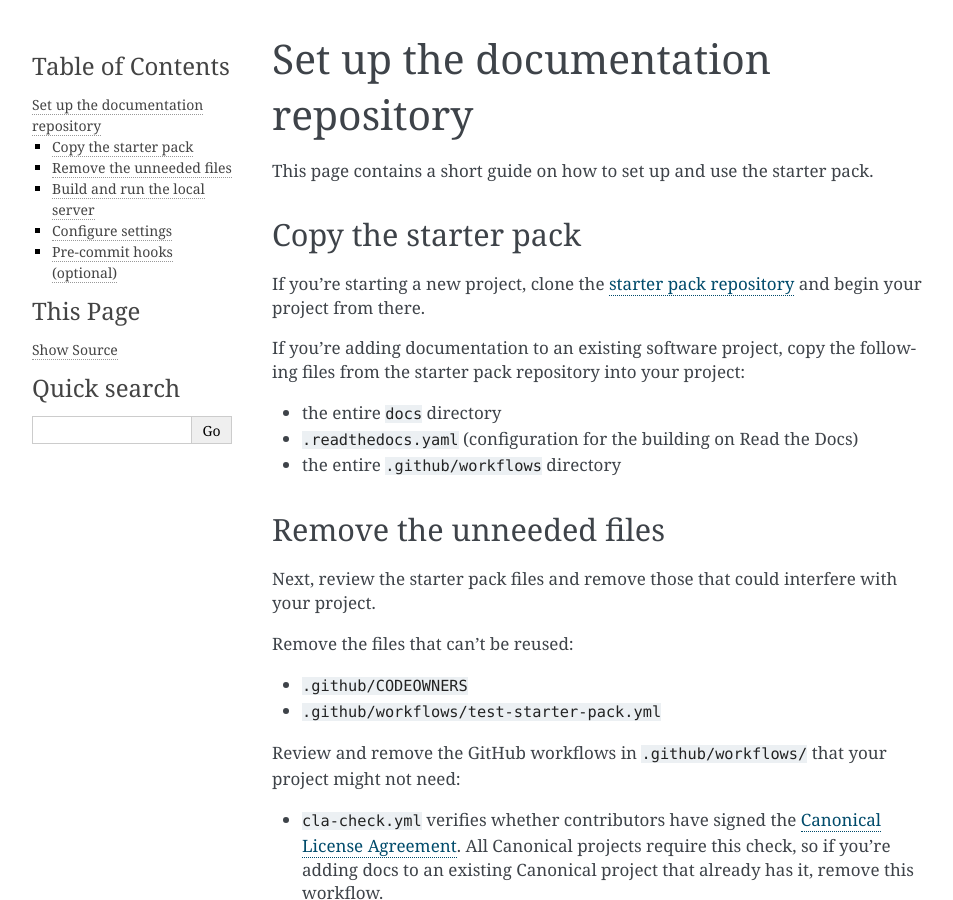
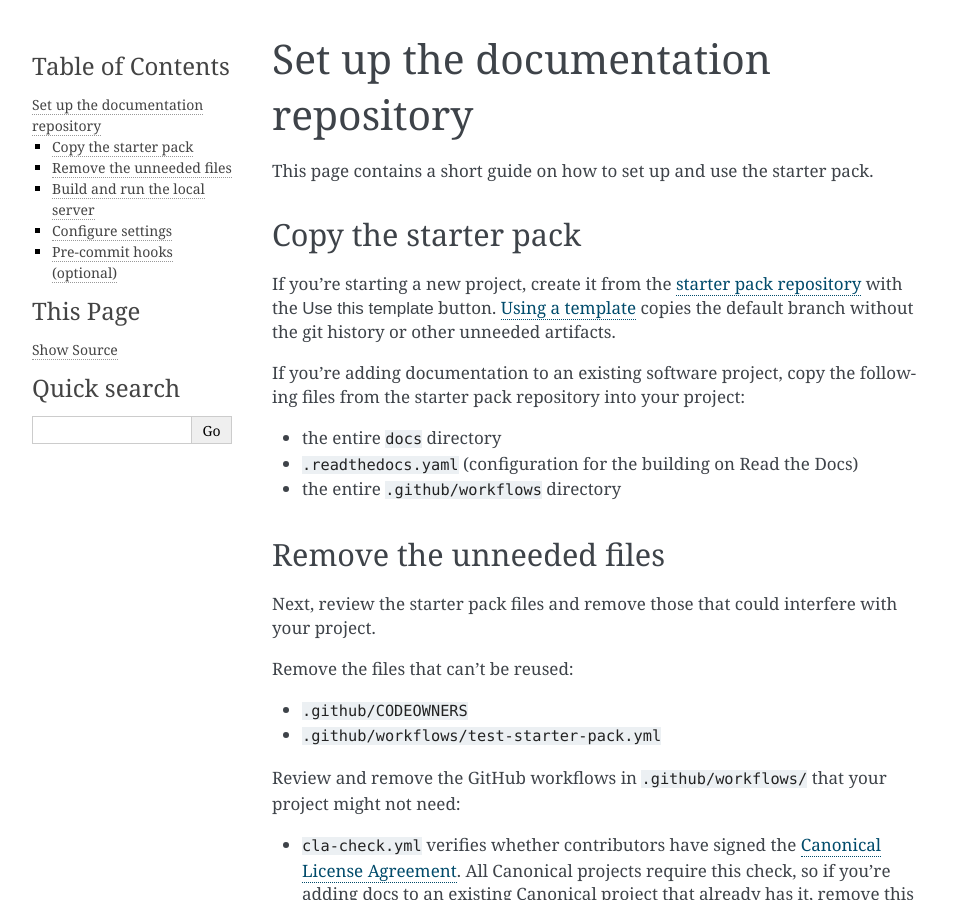
Before and after one commit to canonical/sphinx-docs-starter-pack, a Sphinx documentation site: the page built from docs/tutorial/set-up.rst, in a window 1280 px wide and 900 px high. Shown: the whole window, without its empty margins (148-1101 px from the left). Built offline with Sphinx 7.4.7, drawn with Linux system fonts in a browser that asks for light colours; pages that are not in the unit, such as notebooks, are missing from menus; cross-references to code outside the pages are shown as plain code.

Commit message:
docs: use github template instead of git clone
Revise tutorial to instruct users to use the GitHub template
feature instead of cloning the repository.

Signed-off-by: Minae Lee <minae.lee@canonical.com>

```diff
--- a/docs/tutorial/set-up.rst
+++ b/docs/tutorial/set-up.rst
@@ -11,7 +11,7 @@ This page contains a short guide on how to set up and use the starter pack.
 Copy the starter pack
 =====================
 
-If you're starting a new project, clone the `starter pack repository <https://github.com/canonical/sphinx-docs-starter-pack>`_ and begin your project from there.
+If you're starting a new project, create it from the `starter pack repository <https://github.com/canonical/sphinx-docs-starter-pack>`_ with the :guilabel:`Use this template` button. `Using a template <https://docs.github.com/en/repositories/creating-and-managing-repositories/creating-a-repository-from-a-template>`_ copies the default branch without the git history or other unneeded artifacts.
 
 If you're adding documentation to an existing software project, copy the following files from the starter pack repository into your project:
 
```
